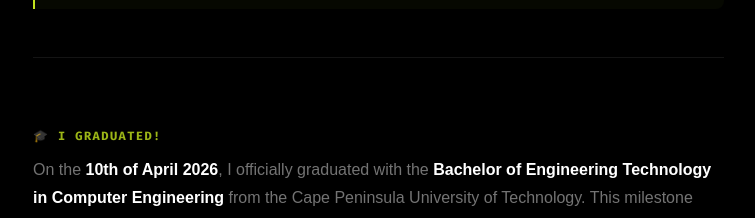
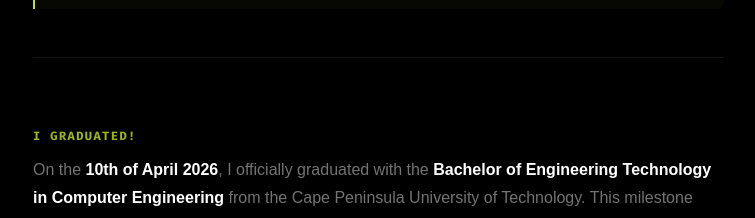
Before and after one commit to mini0405/mini, a React (Create React App) app: page /about in a window 1280 px wide. Shown: the part 1980-2198 px from the top of the page, without its empty margins (57-812 px from the left). Built offline with nearby package versions, Linux system fonts and the light colour scheme; a web font is replaced by a local one; what aws-rum-web would draw is missing.

Commit message:
Remove emoji from graduation title in About component

```diff
--- a/src/components/About.js
+++ b/src/components/About.js
@@ -110,7 +110,7 @@
 
               {/* Graduation & Acknowledgements */}
               <div className="grad-section">
-                <h3 className="grad-title gradient-text">🎓 I Graduated!</h3>
+                <h3 className="grad-title gradient-text">I Graduated!</h3>
                 <p>
                   On the <strong>10th of April 2026</strong>, I officially graduated with the <strong> Bachelor of Engineering Technology in Computer Engineering</strong> from the Cape Peninsula University of Technology. This milestone represents 4 years of late nights, hard work, and growth; and I couldn't have done it alone.
                 </p>
```
